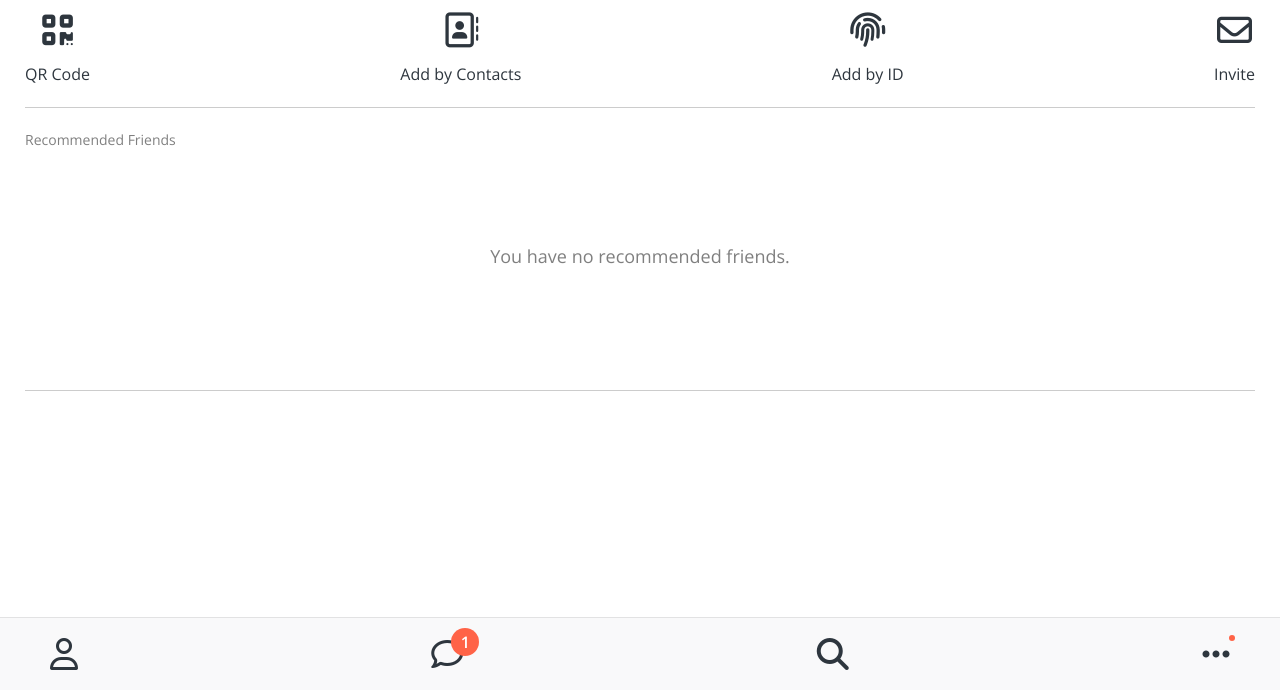
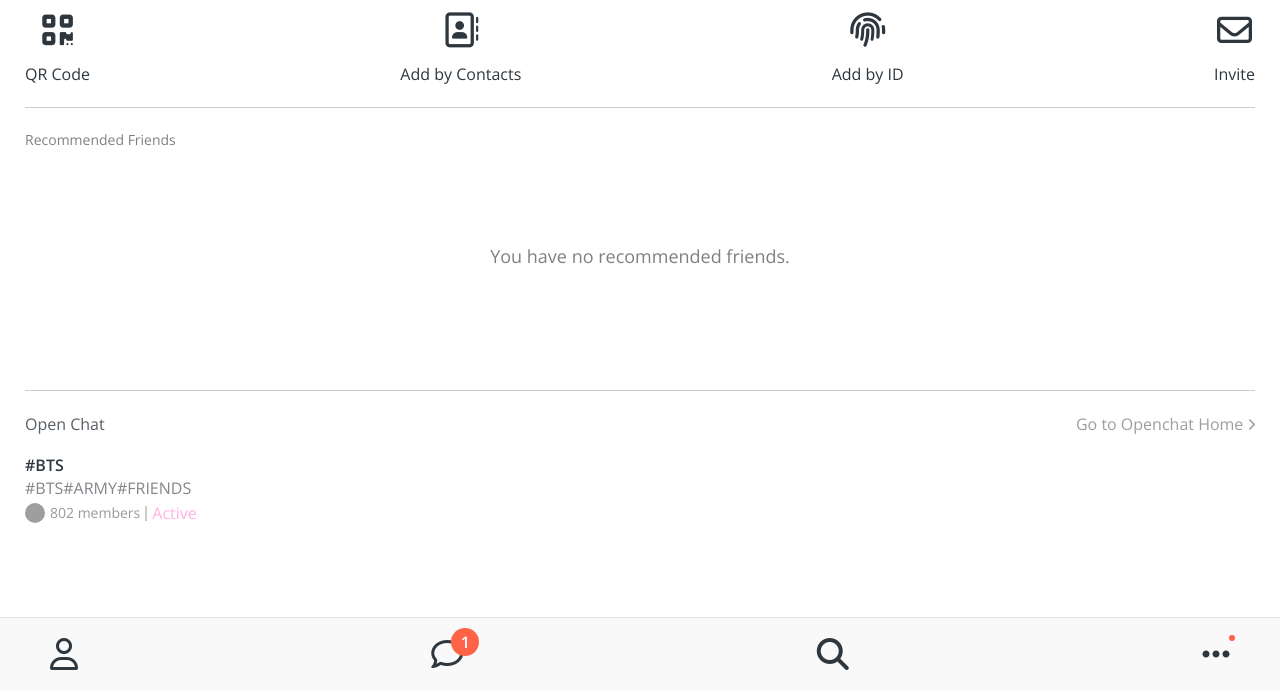
Before and after one commit to zeronedev/kokoa-clone-2020-v1.0.0, a plain HTML site: page find.html in a window 1280 px wide. Shown: the part 110-800 px from the top of the page. Drawn offline with nearby package versions, Linux system fonts and the light colour scheme; grey boxes are pictures that could not be loaded.

Commit message:
23 Find Screen Part Three

```diff
--- a/css/screens/find.css
+++ b/css/screens/find.css
@@ -30,3 +30,47 @@
   font-size: 18px;
   color: var(--gray);
 }
+.open-chat__header {
+  display: flex;
+  justify-content: space-between;
+  opacity: 0.8;
+  margin-bottom: 25px;
+}
+.open-chat__header span {
+  opacity: 0.6;
+}
+.open-post {
+  display: flex;
+}
+.open-post__title {
+  font-weight: 600;
+  margin-bottom: 7px;
+}
+.open-post__hashtags {
+  text-transform: uppercase;
+  opacity: 0.6;
+}
+.open-post__members {
+  display: flex;
+  margin-top: 7px;
+  align-items: center;
+}
+.open-post__members img {
+  width: 20px;
+  height: 20px;
+  border-radius: 50%;
+  margin-right: 5px;
+}
+.open-post__member-count {
+  opacity: 0.5;
+  font-size: 14px;
+}
+.open-post__members .divider {
+  width: 2px;
+  height: 15px;
+  margin: 0px 5px;
+  background-color: rgba(0, 0, 0, 0.2);
+}
+.open-post__member-status {
+  color: #ffb0e0;
+}
--- a/find.html
+++ b/find.html
@@ -51,6 +51,29 @@
         <h6 class="recommended-friends__title">Recommended Friends</h6>
         <span>You have no recommended friends.</span>
       </div>
+      <div class="open-chat">
+        <div class="open-chat__header">
+          <h4 class="open-chat__title">Open Chat</h4>
+          <span
+            >Go to Openchat Home <i class="fas fa-chevron-right fa-xs"></i
+          ></span>
+        </div>
+        <div class="open-post">
+          <div class="open-post__column">
+            <h4 class="open-post__title">#BTS</h4>
+            <h5 class="open-post__hashtags">#bts#army#friends</h5>
+            <div class="open-post__members">
+              <img
+                src="https://img1.daumcdn.net/thumb/R720x0.q80/?scode=mtistory2&fname=http%3A%2F%2Fcfile9.uf.tistory.com%2Fimage%2F2123FD3F5243523335DA41"
+              />
+              <span class="open-post__member-count">802 members</span>
+              <div class="divider"></div>
+              <span class="open-post__member-status">Active</span>
+            </div>
+          </div>
+          <div class="open-post__column"></div>
+        </div>
+      </div>
     </main>
 
     <nav class="nav">
```
